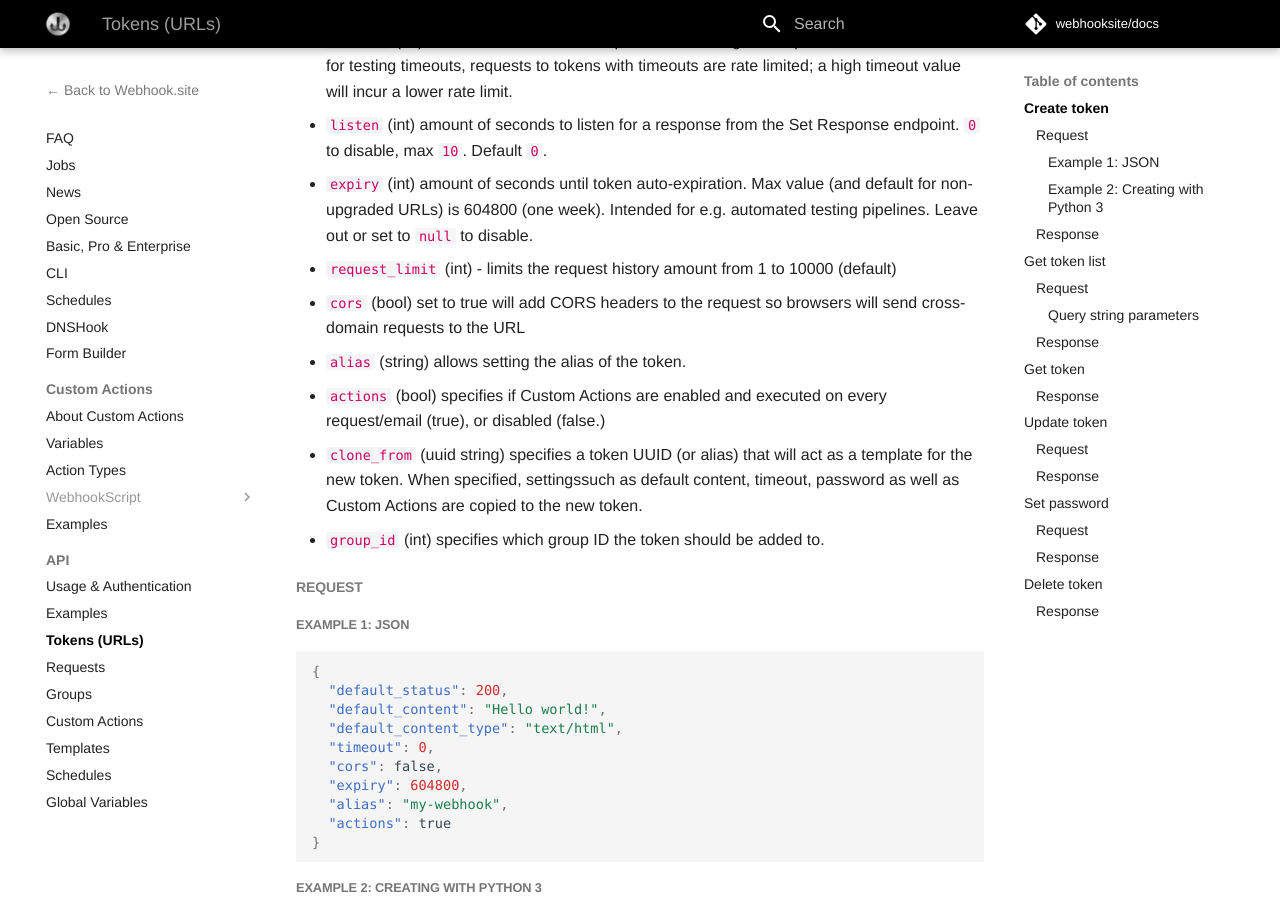
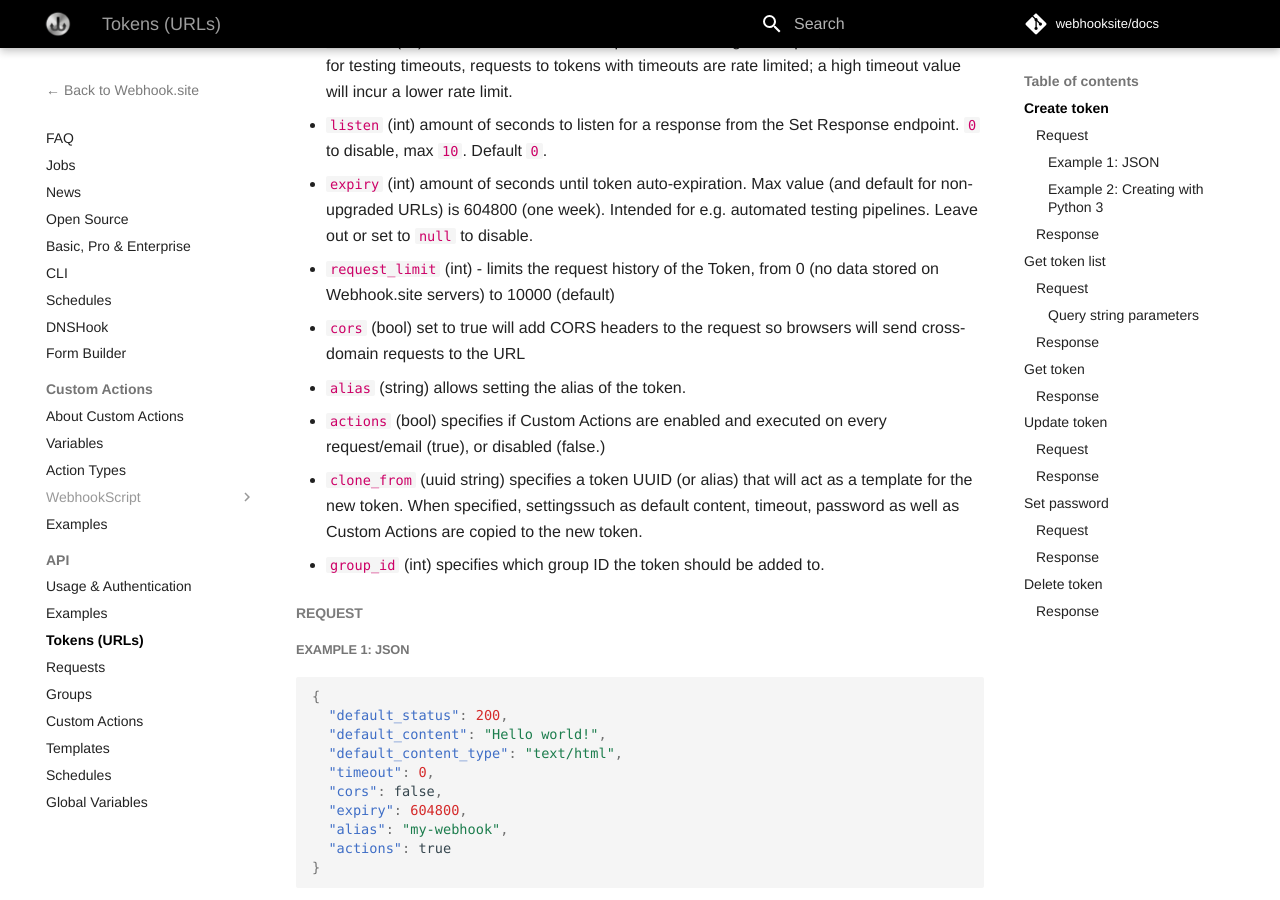
Before and after one commit to webhooksite/docs, an MkDocs documentation site: the page built from docs/api/tokens.md, in a window 1280 px wide and 900 px high, scrolled down 814 px. Built offline with MkDocs 1.6.1 and Material for MkDocs 9.7.7, drawn with Linux system fonts in a browser that asks for light colours; comment, search, counter and statistics services are not loaded.

Commit message:
Update docs

```diff
--- a/docs/api/tokens.md
+++ b/docs/api/tokens.md
@@ -20,7 +20,7 @@
 * `timeout` (int) amount of seconds to sleep before returning the response, max 30. Intended for testing timeouts, requests to tokens with timeouts are rate limited; a high timeout value will incur a lower rate limit.
 * `listen` (int) amount of seconds to listen for a response from the Set Response endpoint. `0` to disable, max `10`. Default `0`.
 * `expiry` (int) amount of seconds until token auto-expiration. Max value (and default for non-upgraded URLs) is 604800 (one week). Intended for e.g. automated testing pipelines. Leave out or set to `null` to disable.
-* `request_limit` (int) - limits the request history amount from 1 to 10000 (default)
+* `request_limit` (int) - limits the request history of the Token, from 0 (no data stored on Webhook.site servers) to 10000 (default)
 * `cors` (bool) set to true will add CORS headers to the request so browsers will send cross-domain requests to the URL
 * `alias` (string) allows setting the alias of the token.
 * `actions` (bool) specifies if Custom Actions are enabled and executed on every request/email (true), or disabled (false.)
```
Also changed, not shown: docs/index.md (+1 -1 lines).
